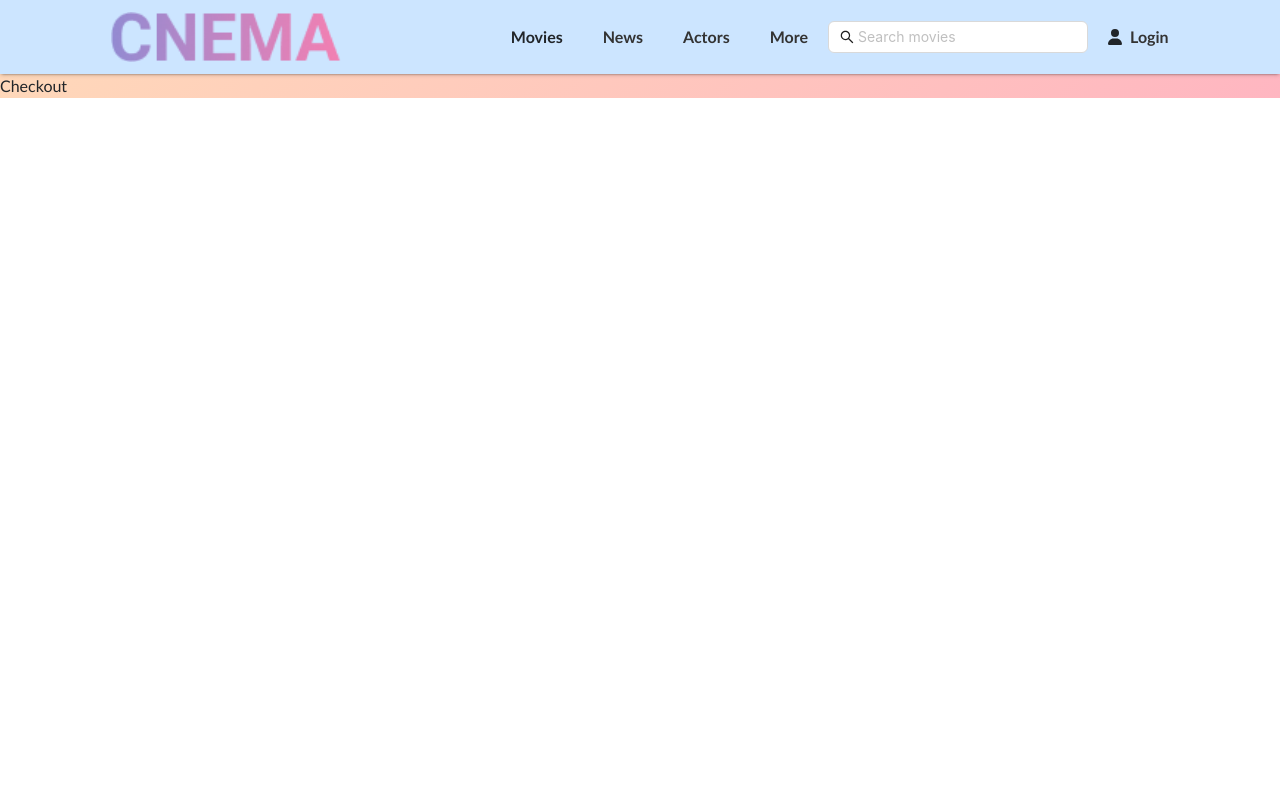
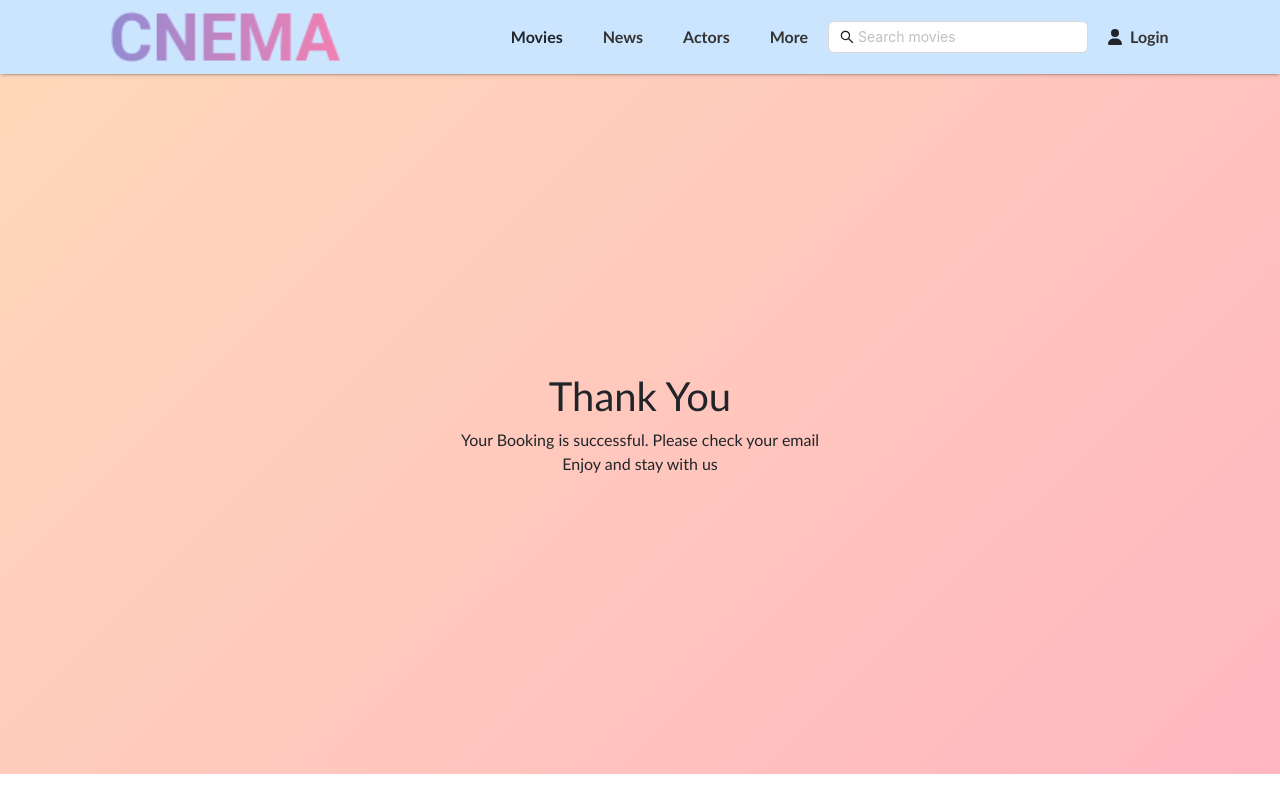
Before and after one commit to Tuanne2108/movieTicketBooking, a React (Create React App) app in the folder movie_booking/: page /Checkout in a window 1280 px wide. Built offline with nearby package versions, Linux system fonts and the light colour scheme.

Commit message:
final
checkout

```diff
--- a/movie_booking/src/Pages/CheckOut/Checkout.jsx
+++ b/movie_booking/src/Pages/CheckOut/Checkout.jsx
@@ -1,8 +1,16 @@
 import React from 'react'
-
+import './styleCheckout.css'
 const Checkout = () => {
   return (
-    <div>Checkout</div>
+    <div>
+      <div>
+        <div className="Thankyou">
+          <h1>Thank You</h1>
+          <span>Your Booking is successful. Please check your email</span>
+          <p>Enjoy and stay with us</p>
+        </div>
+      </div>
+      </div>
   )
 }
 
--- a/movie_booking/src/Pages/CheckOut/styleCheckout.css
+++ b/movie_booking/src/Pages/CheckOut/styleCheckout.css
@@ -0,0 +1,9 @@
+.Thankyou {
+    display: flex;
+    flex-direction: column;
+    flex-wrap: wrap;
+    align-content: center;
+    justify-content: center;
+    align-items: center;
+    height: 700px;
+}
```
